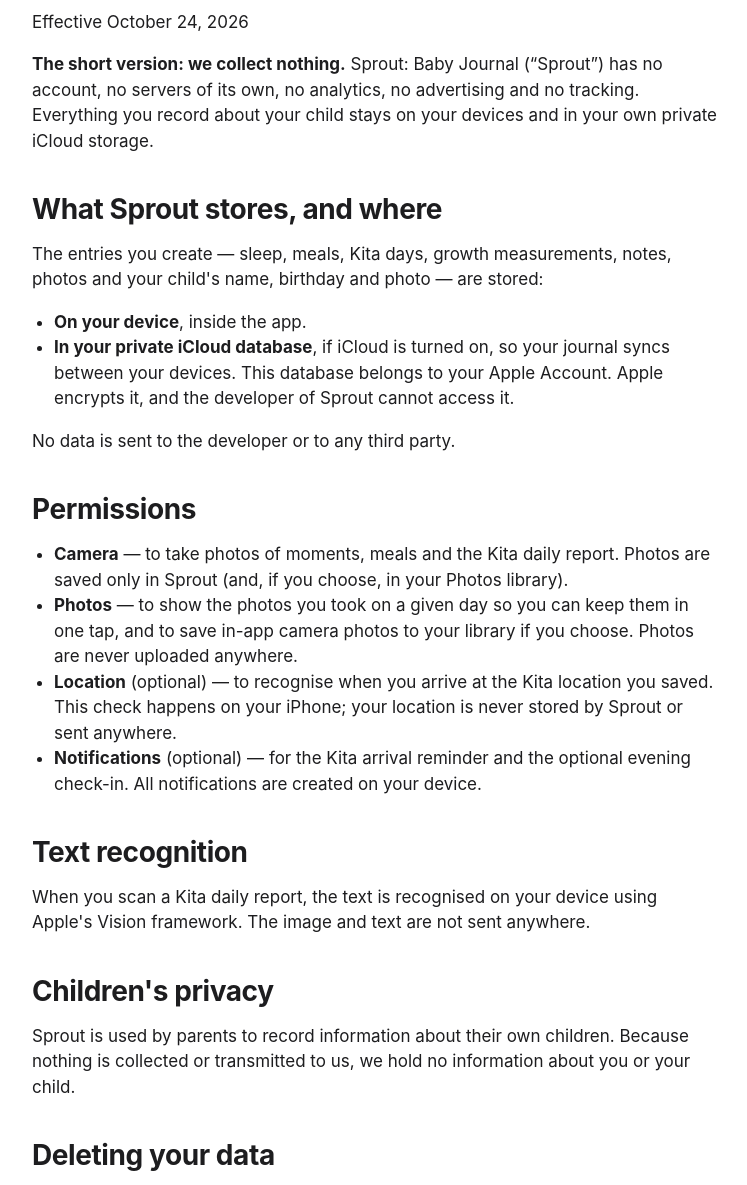
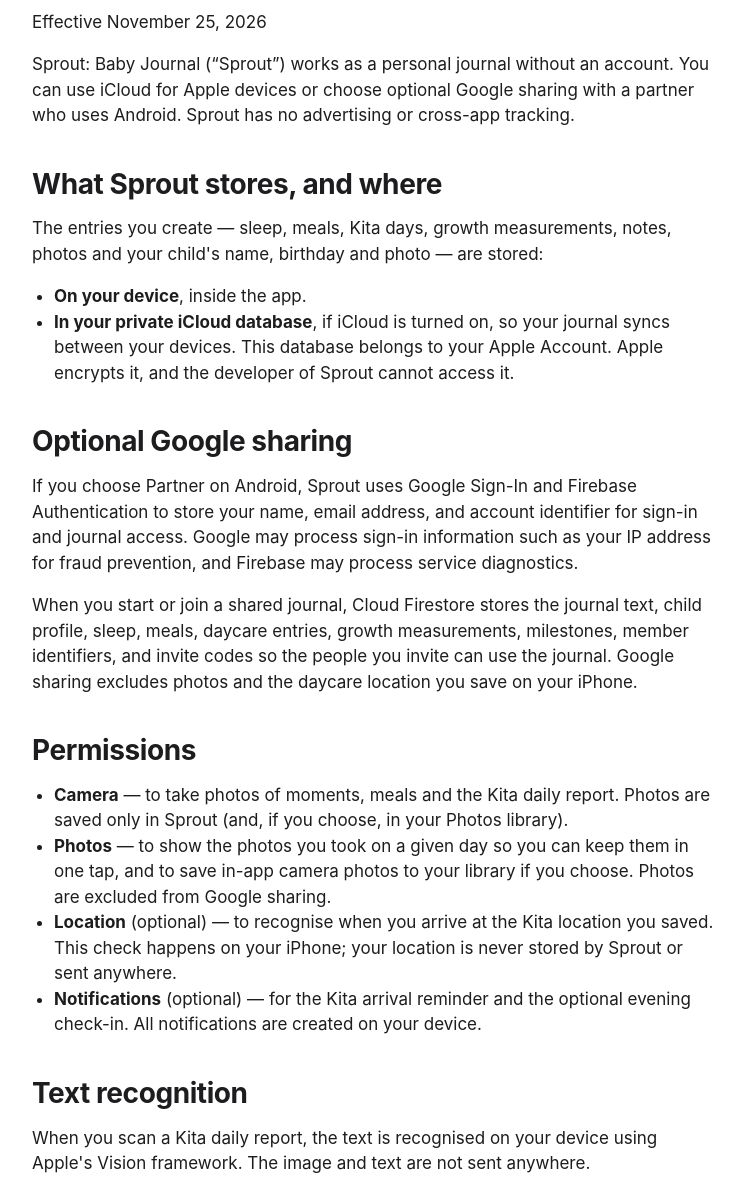
Before and after one commit to eliebitar/sprout-app, a plain HTML site: page privacy.html in a window 1280 px wide. Shown: the part 192-1377 px from the top of the page, without its empty margins (264-1011 px from the left). Drawn offline with Linux system fonts and the light colour scheme.

Commit message:
Describe optional Google family sharing in iOS privacy policy

```diff
--- a/privacy.html
+++ b/privacy.html
@@ -18,9 +18,9 @@
 
   <main class="prose">
     <h1>Privacy Policy</h1>
-    <p class="muted">Effective October 24, 2026</p>
+    <p class="muted">Effective November 25, 2026</p>
 
-    <p><strong>The short version: we collect nothing.</strong> Sprout: Baby Journal (“Sprout”) has no account, no servers of its own, no analytics, no advertising and no tracking. Everything you record about your child stays on your devices and in your own private iCloud storage.</p>
+    <p>Sprout: Baby Journal (“Sprout”) works as a personal journal without an account. You can use iCloud for Apple devices or choose optional Google sharing with a partner who uses Android. Sprout has no advertising or cross-app tracking.</p>
 
     <h2>What Sprout stores, and where</h2>
     <p>The entries you create — sleep, meals, Kita days, growth measurements, notes, photos and your child's name, birthday and photo — are stored:</p>
@@ -28,12 +28,14 @@
       <li><strong>On your device</strong>, inside the app.</li>
       <li><strong>In your private iCloud database</strong>, if iCloud is turned on, so your journal syncs between your devices. This database belongs to your Apple Account. Apple encrypts it, and the developer of Sprout cannot access it.</li>
     </ul>
-    <p>No data is sent to the developer or to any third party.</p>
+    <h2>Optional Google sharing</h2>
+    <p>If you choose Partner on Android, Sprout uses Google Sign-In and Firebase Authentication to store your name, email address, and account identifier for sign-in and journal access. Google may process sign-in information such as your IP address for fraud prevention, and Firebase may process service diagnostics.</p>
+    <p>When you start or join a shared journal, Cloud Firestore stores the journal text, child profile, sleep, meals, daycare entries, growth measurements, milestones, member identifiers, and invite codes so the people you invite can use the journal. Google sharing excludes photos and the daycare location you save on your iPhone.</p>
 
     <h2>Permissions</h2>
     <ul>
       <li><strong>Camera</strong> — to take photos of moments, meals and the Kita daily report. Photos are saved only in Sprout (and, if you choose, in your Photos library).</li>
-      <li><strong>Photos</strong> — to show the photos you took on a given day so you can keep them in one tap, and to save in-app camera photos to your library if you choose. Photos are never uploaded anywhere.</li>
+      <li><strong>Photos</strong> — to show the photos you took on a given day so you can keep them in one tap, and to save in-app camera photos to your library if you choose. Photos are excluded from Google sharing.</li>
       <li><strong>Location</strong> (optional) — to recognise when you arrive at the Kita location you saved. This check happens on your iPhone; your location is never stored by Sprout or sent anywhere.</li>
       <li><strong>Notifications</strong> (optional) — for the Kita arrival reminder and the optional evening check-in. All notifications are created on your device.</li>
     </ul>
@@ -42,10 +44,11 @@
     <p>When you scan a Kita daily report, the text is recognised on your device using Apple's Vision framework. The image and text are not sent anywhere.</p>
 
     <h2>Children's privacy</h2>
-    <p>Sprout is used by parents to record information about their own children. Because nothing is collected or transmitted to us, we hold no information about you or your child.</p>
+    <p>Sprout is designed for parents and caregivers. When a caregiver enables Google sharing, information they enter about their child is processed to provide the shared journal to its members.</p>
 
     <h2>Deleting your data</h2>
-    <p>You can delete any entry in the app. To delete everything, delete the app and remove its data in Settings → [your name] → iCloud → Manage Account Storage.</p>
+    <p>You can delete entries on the device in Sprout. You can manage your iCloud copy in Apple Settings under your Apple Account and iCloud storage.</p>
+    <p>To remove your Google sharing account, open Sprout → Settings → Family sharing → Partner on Android → Delete Sprout account. Sprout deletes your sign-in, your invites, and journals you alone can access. Journals shared with other members stay with them, including entries you added. Your iPhone journal, iCloud copy, and Google account are managed separately. You can also email the support address below for help.</p>
 
     <h2>Changes</h2>
     <p>If this policy changes, the new version will be posted on this page with a new effective date.</p>
```
